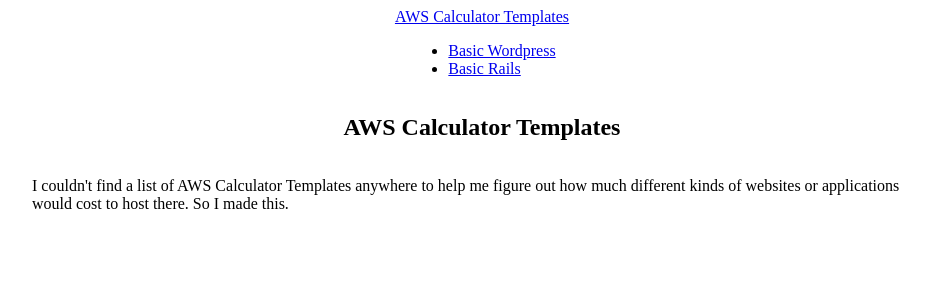
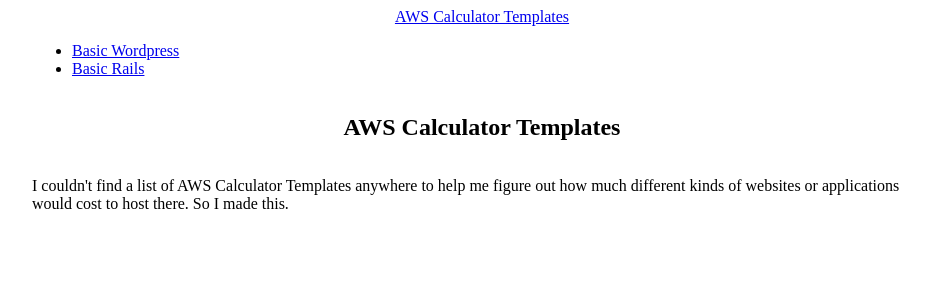
Before and after one commit to daraul/AWSCalculatorTemplates, a Jekyll site: the page built from index.html, in a window 1280 px wide. Shown: the top 300 px of the page, without its empty margins (158-1088 px from the left). Built offline with Jekyll 4.4.1, drawn with Linux system fonts in a browser that asks for light colours.

Commit message:
Two breakpoints is plenty, right?

```diff
--- a/_sass/_layout.scss
+++ b/_sass/_layout.scss
@@ -7,6 +7,7 @@
 
 #page-content {
     @extend #site-header;
+    justify-content: flex-start;
 }
 
 #site-footer {
--- a/css/main.scss
+++ b/css/main.scss
@@ -5,10 +5,16 @@
 
 // Breakpoint variables
 $breakpoint-1: 900px;
+$breakpoint-2: 600px;
 
 // Trying a new reponsive implementation
 @mixin responsive-size() {
-    @media screen and (min-width: 900px) {
+    @media screen and (min-width: $breakpoint-2) {
+        max-width: $breakpoint-2;
+        margin: 0 auto;
+    }
+
+    @media screen and (min-width: $breakpoint-1) {
         max-width: $breakpoint-1;
         margin: 0 auto;
     }
```
